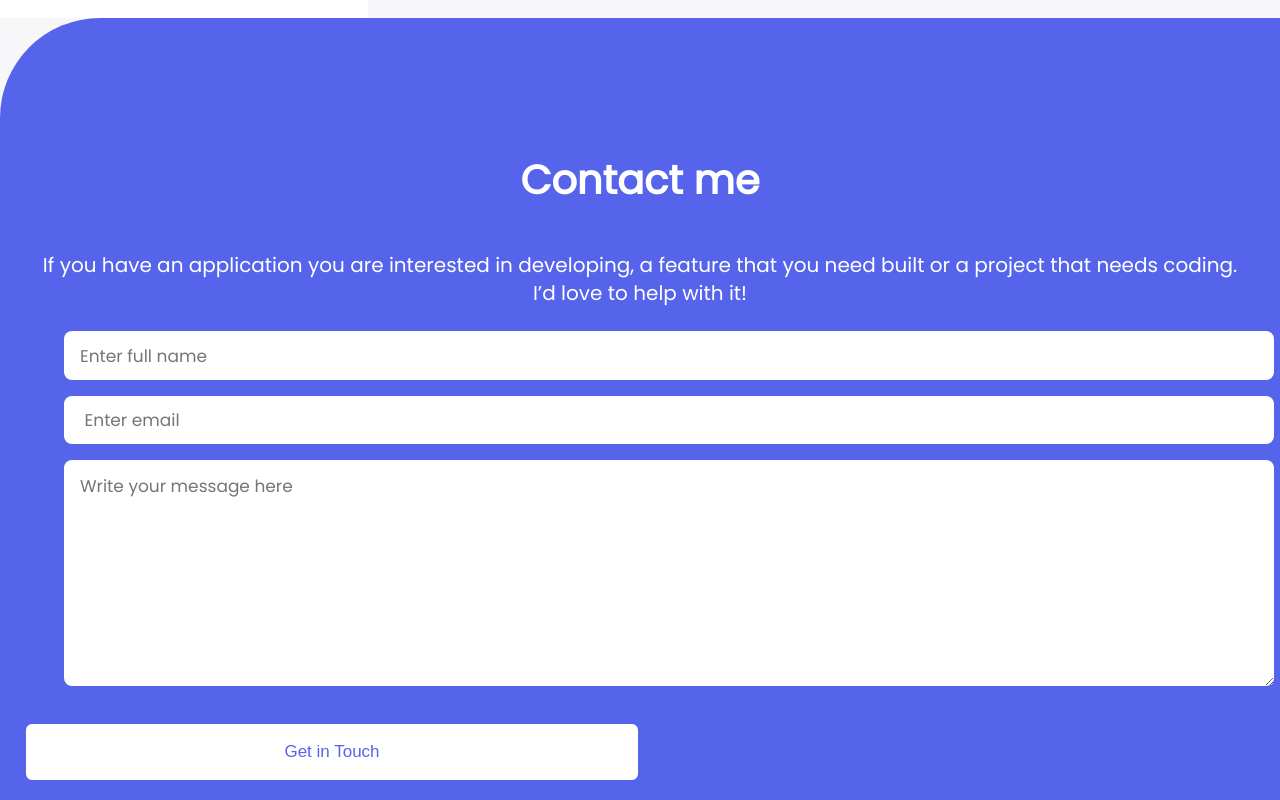
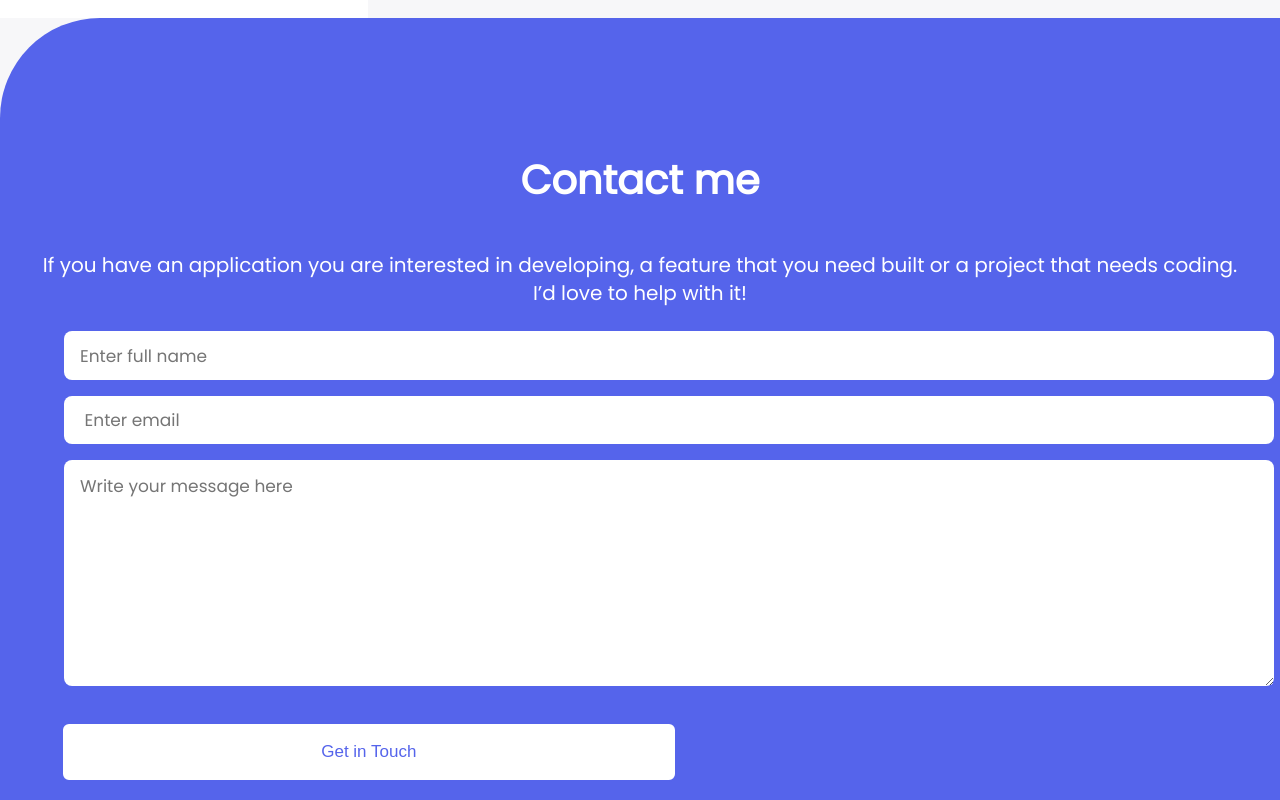
Before and after one commit to garikaipaidamoyo/Portfolio, a website: page index.html in a window 1280 px wide. Shown: the part 4481-5281 px from the top of the page. Drawn offline with Linux system fonts and the light colour scheme.

Commit message:
Modify css file.

```diff
--- a/style.css
+++ b/style.css
@@ -283,6 +283,7 @@ hr {
   margin-left: 1.5rem;
   margin-right: 1.5rem;
   height: 100%;
+
 }
 
 .input-section {
@@ -322,6 +323,7 @@ textarea {
 
 .submit {
   margin-top: 1rem;
+  margin-left: 2.3rem;
   background-color: #fff;
   border: 2px solid #5564eb;
   border-radius: 8px;
```
